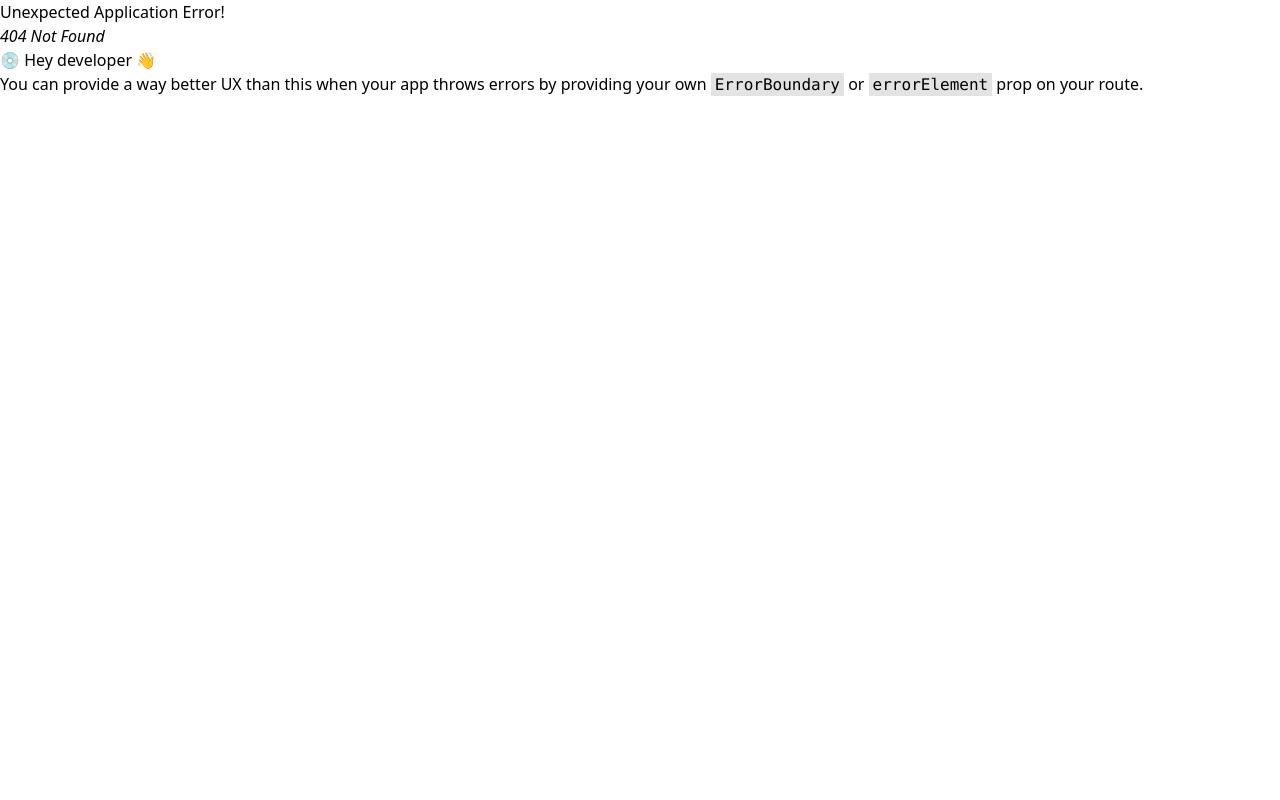
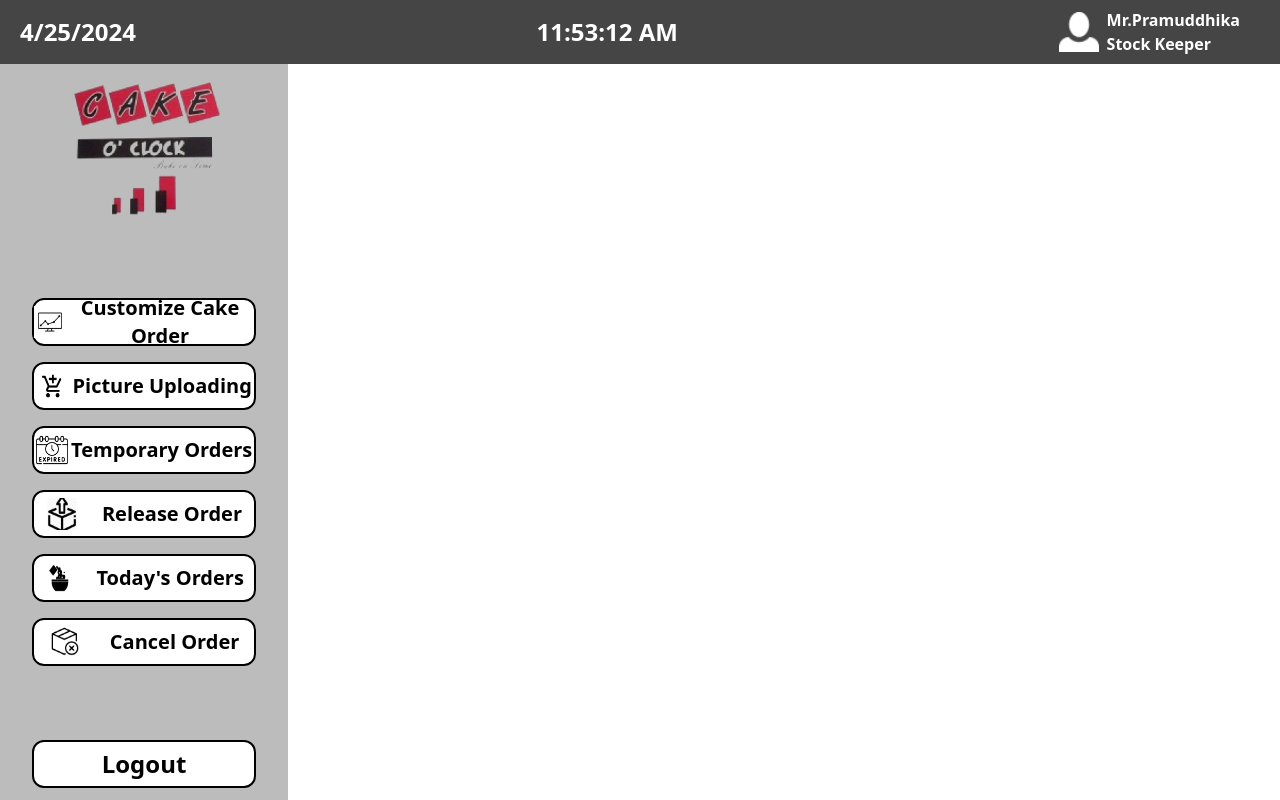
Before and after one commit to CharithAnupama58/cake-O--clock, a React (Vite) app in the folder Client/: page /FactoryEmployee in a window 1280 px wide. Before the commit this address had no page. Built offline with nearby package versions, Linux system fonts and the light colour scheme.

Commit message:
Updated2

```diff
--- a/Client/src/App.jsx
+++ b/Client/src/App.jsx
@@ -6,6 +6,7 @@ import Home from './views/Home'
 // Removed unused import statement
 import Login from './views/Login'
 import StockManagement from './views/stockManagementComponenet'
+import FactoryEmployee from './views/factoryEmployee'
 import CustomizeCake  from './views/customizeCake'
 import CustomizeCake2  from './views/customizeCake2'
 import PictureUploading  from './views/pictureUploading'
@@ -48,6 +49,10 @@ const router=createBrowserRouter([
     path:'/PictureUploading2/:imageUrl',
     element:<PictureUploading2/>
 
+  },
+  {
+    path:'/FactoryEmployee',
+    element:<FactoryEmployee/>
   }
 ])
 
--- a/Client/src/views/Login.jsx
+++ b/Client/src/views/Login.jsx
@@ -18,10 +18,18 @@ const Login = () => {
                 username,
                 password
             });
+            const data=response.data;
+            console.log(data);
 
             if (response.status === 200) {
                 alert('Login successful');
-                navigate('/StockManagement');
+
+                const { job_role } = data;
+                if (job_role === 'admin') {
+                    navigate('/StockManagement');
+                } else if (job_role === 'Software Engineer') {
+                    navigate('/FactoryEmployee');
+                }
             } else {
                 // If login fails, display error message
                 alert('Login failed');
--- /dev/null
+++ b/Client/src/views/factoryEmployee.jsx
@@ -0,0 +1,132 @@
+import  { useState, useEffect } from 'react';
+import image9 from '../assets/images/Vector (3).png';
+import image10 from '../assets/images/image 10.png';
+import image4 from '../assets/images/image_4-removebg-preview 1.png';
+import image8 from '../assets/images/image 8.png';
+import image12 from '../assets/images/image 9.png';
+import image11 from '../assets/images/image 11.png';
+import image13 from '../assets/images/image 13.png';
+import image14 from '../assets/images/images 14.png';
+import { useNavigate } from 'react-router-dom';
+
+
+
+const FactoryEmployee = () => {
+    const [dateTime, setDateTime] = useState(new Date());
+    const [showLogoutPopup, setShowLogoutPopup] = useState(false);
+    const navigate = useNavigate();
+    const [selectedInterface, setSelectedInterface] = useState('showStock');
+
+
+    useEffect(() => {
+        const interval = setInterval(() => {
+            setDateTime(new Date());
+        }, 1000);
+
+
+
+        return () => clearInterval(interval);
+    },);
+
+
+    const handleLogout = () => {
+        setShowLogoutPopup(true);
+    };
+
+    const handleConfirmLogout = () => {
+        setShowLogoutPopup(false);
+        navigate('/Login');
+    };
+
+    const handleCancelLogout = () => {
+        setShowLogoutPopup(false);
+    };
+    const handleInterfaceChange = (interfaceName) => {
+        setSelectedInterface(interfaceName);
+    };
+
+
+    return (
+        <section className='flex flex-col h-screen'>
+            <div className="flex w-full h-16 bg-custom-blue items-center text-white justify-between">
+                <h1 className='ml-5 font-bold text-2xl'>{dateTime.toLocaleDateString()}</h1>
+                <h1 className='ml-5 font-bold text-2xl'>{dateTime.toLocaleTimeString()}</h1>
+                <div className='mr-10 flex items-center'>
+                    <img src={image9} alt='Icon' className='mr-2 w-10 h-10' />
+                    <div className='flex flex-col'>
+                        <h1 className='font-bold text-1xl'>Mr.Pramuddhika</h1>
+                        <h1 className='font-bold text-1xl'>Stock Keeper</h1>
+                    </div>
+                </div>
+            </div>
+            <div className="flex flex-row flex-grow">
+                <div className="flex flex-col w-72 bg-custom-green items-center justify-between">
+                    <div className='flex-row h-44 w-44'>
+                        <img src={image4} alt="Service Image" />
+                    </div>
+
+                    <div className='flex flex-col w-72 justify-center items-center'>
+                        <button className={`w-56 h-12 bg-white items-center justify-around mb-4  rounded-xl`} >
+                            <div className='flex w-56 h-12 bg-white items-center justify-around mb-3 border-2 border-black rounded-xl' onClick={() => handleInterfaceChange('showStock')} >
+                                <img src={image8} className='w-8 h-8' alt='Icon'></img>
+                                <h1 className='font-bold text-xl'>Customize Cake Order</h1>
+                            </div>
+                        </button>
+                        <button className={`w-56 h-12 bg-white items-center justify-around mb-4  rounded-xl `}>
+                            <div className='flex w-56 h-12 bg-white items-center justify-around mb-4 border-2 border-black rounded-xl' onClick={() => handleInterfaceChange('addStock')}>
+                                <img src={image12} className='w-8 h-8' alt='Icon'></img>
+                                <h1 className='font-bold text-xl'>Picture Uploading</h1>
+                            </div>
+                        </button>
+                        <button className={`w-56 h-12 bg-white items-center justify-around mb-4  rounded-xl`}>
+                            <div className='flex w-56 h-12 bg-white items-center justify-around border-2 border-black rounded-xl' onClick={() => handleInterfaceChange('expioryDates')}>
+                                <img src={image14} className='w-8 h-8' alt='Icon'></img>
+                                <h1 className='font-bold text-xl'>Temporary Orders</h1>
+                            </div>
+                        </button>
+                        <button className={`w-56 h-12 bg-white items-center justify-around mb-4  rounded-xl`} >
+                            <div className='flex w-56 h-12 bg-white items-center justify-around mb-4 border-2 border-black rounded-xl' onClick={() => handleInterfaceChange('releaseStock')}>
+                                <img src={image10} className='w-8 h-8' alt='Icon'></img>
+                                <h1 className='font-bold text-xl'>Release Order</h1>
+                            </div>
+                        </button>
+                        <button className={`w-56 h-12 bg-white items-center justify-around mb-4  rounded-xl`}>
+                            <div className='flex w-56 h-12 bg-white items-center justify-around mb-4 border-2 border-black rounded-xl' onClick={() => handleInterfaceChange('addItem')}>
+                                <img src={image11} className='w-8 h-8' alt='Icon'></img>
+                                <h1 className='font-bold text-xl'>Today's Orders</h1>
+                            </div>
+                        </button>
+                        <button className={`w-56 h-12 bg-white items-center justify-around mb-4  rounded-xl `} >
+                            <div className='flex w-56 h-12 bg-white items-center justify-around border-2 border-black rounded-xl' onClick={() => handleInterfaceChange('deleteItem')}>
+                                <img src={image13} className='w-8 h-8' alt='Icon'></img>
+                                <h1 className='font-bold text-xl'>Cancel Order</h1>
+                            </div>
+                        </button>
+
+                    </div>
+                    <div className='flex w-56 h-12 mb-3 bg-white items-center justify-around border-2 border-black rounded-xl'>
+                        <button className='font-bold text-2xl' onClick={handleLogout}>Logout</button>
+                    </div>
+                </div>
+                <div className="flex flex-col items-center text-black flex-grow">
+
+                </div>
+
+            </div>
+
+            {showLogoutPopup && (
+                <div className="fixed top-0 left-0 w-full h-full bg-gray-800 bg-opacity-50 flex justify-center items-center">
+                    <div className="bg-white p-8 rounded-lg">
+                        <p className="text-lg font-bold mb-4">Are you sure you want to logout?</p>
+                        <div className="flex justify-between">
+                            <button className="bg-red-500 hover:bg-red-600 text-white px-4 py-2 rounded-md mr-4" onClick={handleConfirmLogout}>Logout</button>
+                            <button className="bg-gray-500 hover:bg-gray-600 text-white px-4 py-2 rounded-md" onClick={handleCancelLogout}>Cancel</button>
+                        </div>
+                    </div>
+                </div>
+            )}
+        </section>
+    );
+};
+
+export default FactoryEmployee;
```
Also changed, not shown: 3 other files (tests, documents, lock files or other folders).
